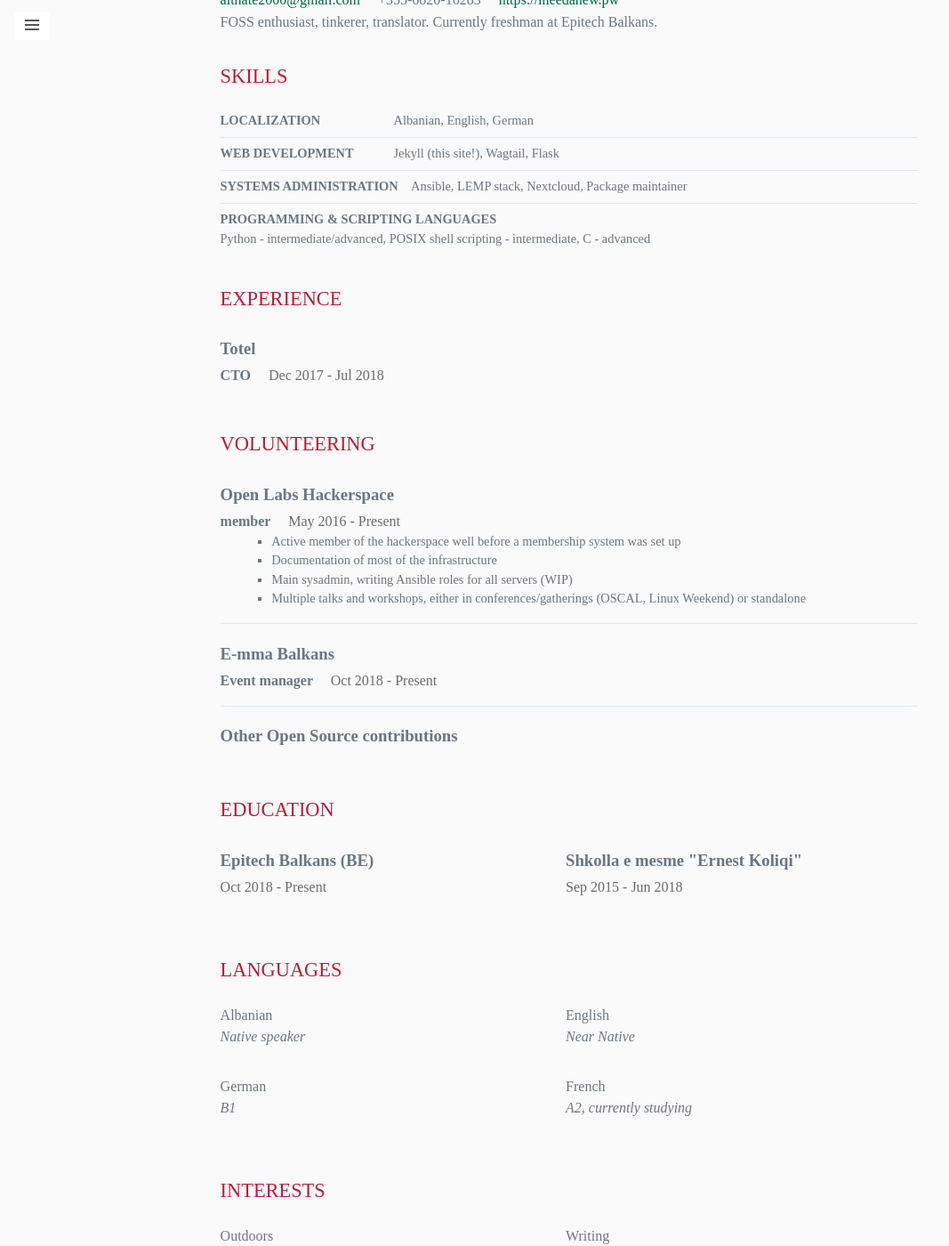
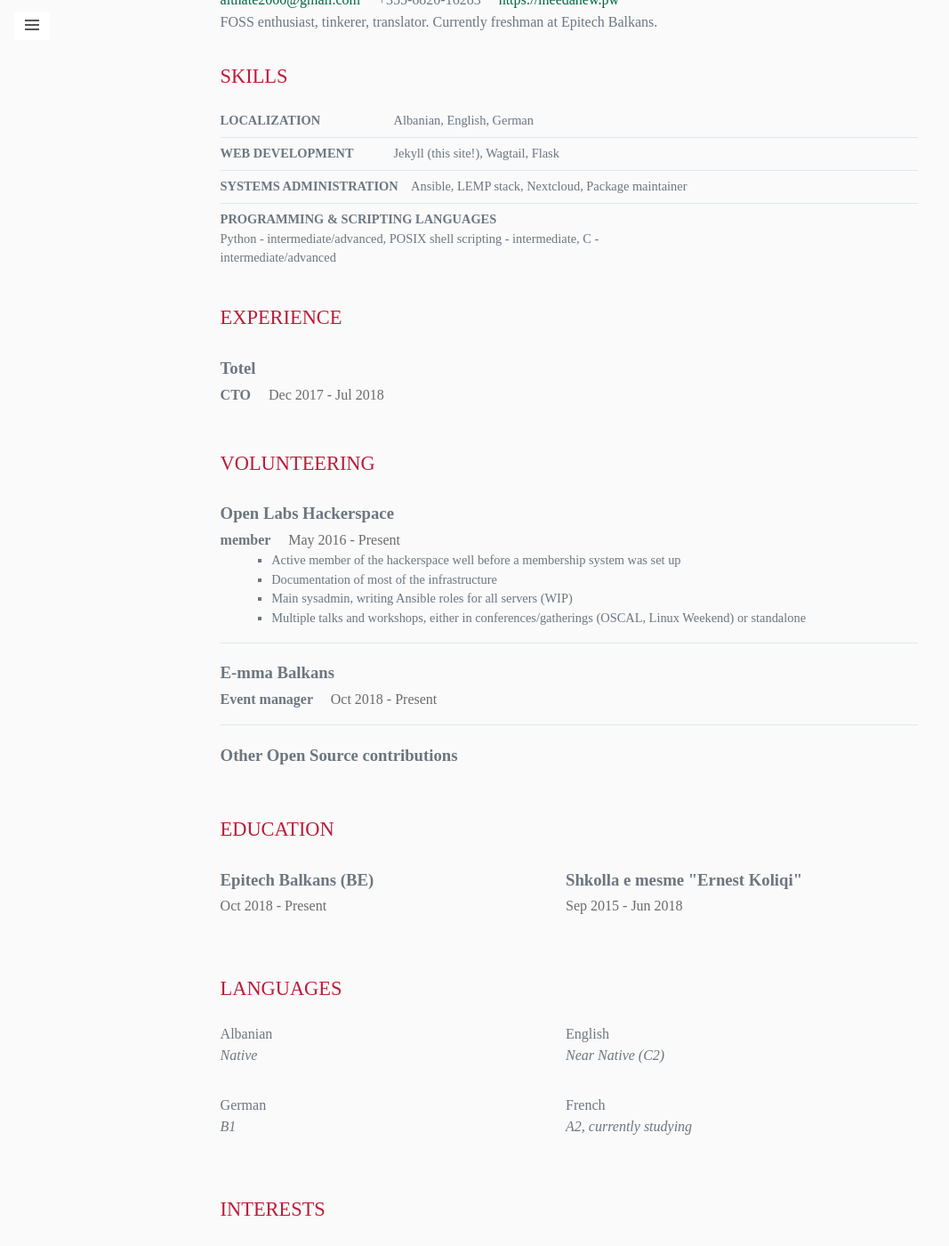
Before and after one commit to alter2000/alter2000.github.io, a Jekyll site: the page built from resume.html, in a window 1280 px wide and 1400 px high, scrolled down 267 px. Shown: the whole window at 89% size, without its empty margins (0-1067 px from the left). Built offline with Jekyll 4.4.1, drawn with Linux system fonts in a browser that asks for light colours.

Commit message:
upd8resume and fix page style

```diff
--- a/_data/resume.yml
+++ b/_data/resume.yml
@@ -110,15 +110,15 @@
     keywords:
       - Python - intermediate/advanced
       - POSIX shell scripting - intermediate
-      - C - advanced
+      - C - intermediate/advanced
 
 languages:
 
   - language: Albanian
-    fluency: Native speaker
+    fluency: Native
 
   - language: English
-    fluency: Near Native
+    fluency: Near Native (C2)
 
   - language: German
     fluency: B1
--- a/_sass/minima/_layout.scss
+++ b/_sass/minima/_layout.scss
@@ -244,3 +244,8 @@
     }
   }
 }
+
+@page {
+  size: portrait;
+  margin: 1.5in;
+}
```
